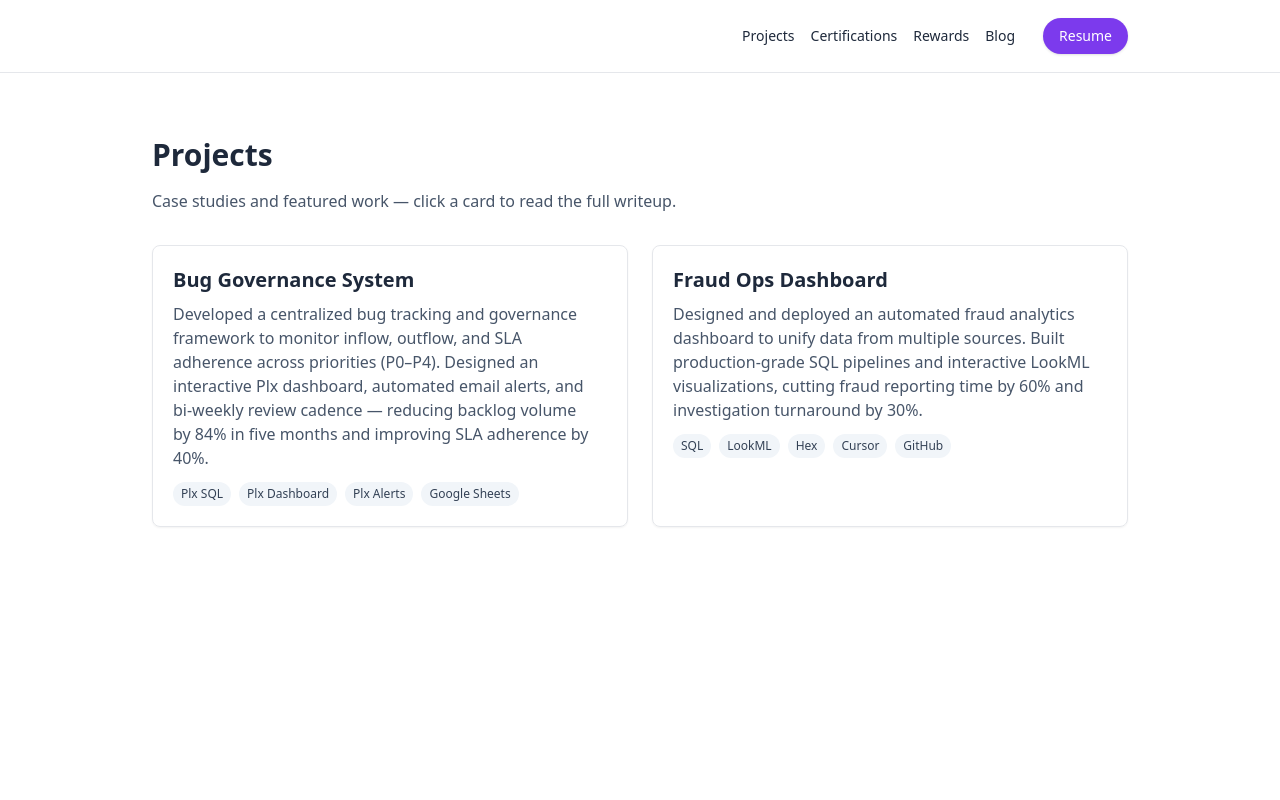
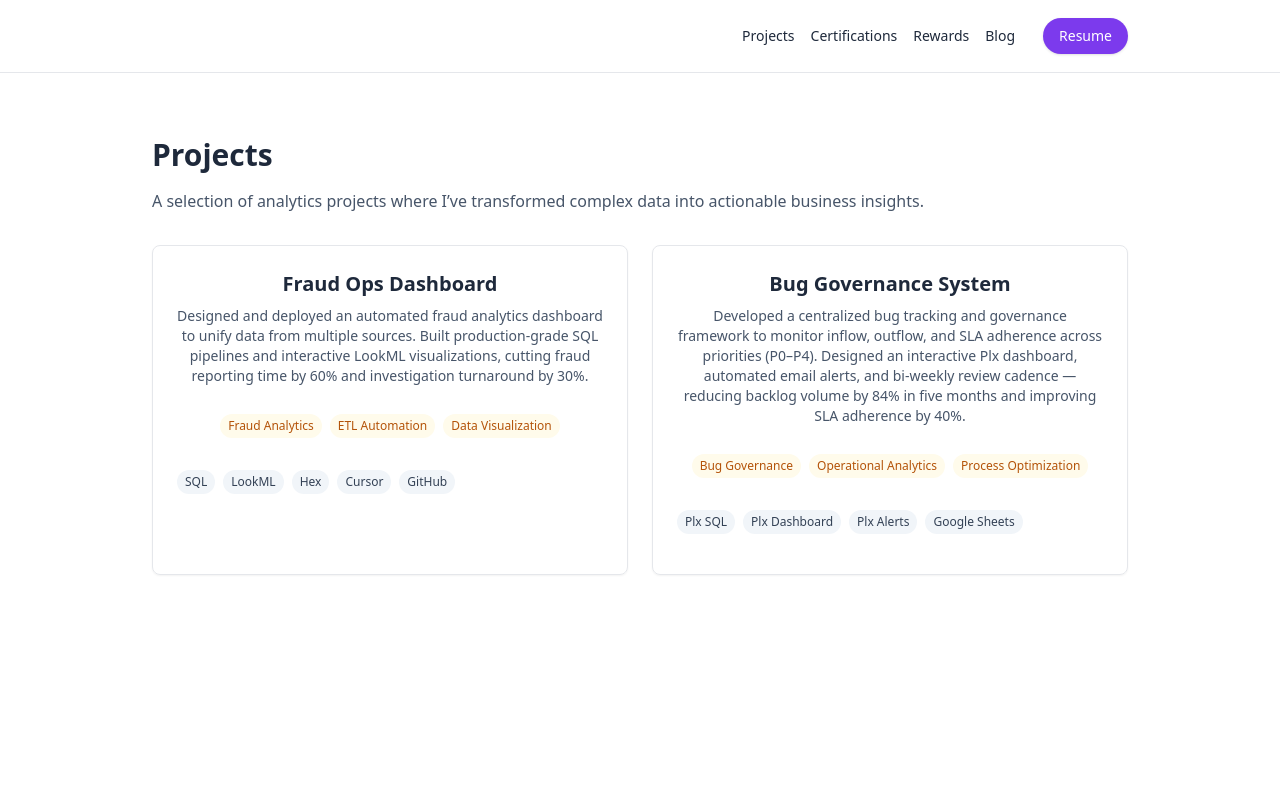
Before and after one commit to kottawartushar/tushar-web-site, a Next.js app: page /projects in a window 1280 px wide. Shown: the top 800 px of the page. Built offline with nearby package versions, Linux system fonts and the light colour scheme.

Commit message:
Modified files

```diff
--- a/app/projects/page.jsx
+++ b/app/projects/page.jsx
@@ -3,51 +3,87 @@ import { getAllFrontmatterFromFolder } from "../../lib/mdx";
 
 export const revalidate = 0;
 
+function normalizeArrayField(value) {
+  if (!value) return [];
+  if (Array.isArray(value)) return value;
+  // comma separated string -> array
+  return String(value).split(",").map((s) => s.trim()).filter(Boolean);
+}
+
 export default async function ProjectsPage() {
   const projects = getAllFrontmatterFromFolder("projects") || [];
 
+  // Sort priority:
+  // 1) numeric frontmatter.order (ascending)
+  // 2) date (newest first)
+  // 3) title alphabetical
   projects.sort((a, b) => {
+    const aOrder = Number.isFinite(Number(a.order)) ? Number(a.order) : Infinity;
+    const bOrder = Number.isFinite(Number(b.order)) ? Number(b.order) : Infinity;
+    if (aOrder !== bOrder) return aOrder - bOrder;
+
     if (a.date && b.date) return new Date(b.date) - new Date(a.date);
-    return 0;
+    const at = (a.title || a.slug || "").toLowerCase();
+    const bt = (b.title || b.slug || "").toLowerCase();
+    return at.localeCompare(bt);
   });
 
   return (
     <section className="min-h-screen py-16">
       <div className="max-w-5xl mx-auto px-6">
         <h1 className="text-3xl font-heading font-bold mb-4">Projects</h1>
-        <p className="text-slate-600 mb-8">Case studies and featured work — click a card to read the full writeup.</p>
+        <p className="text-slate-600 mb-8">A selection of analytics projects where I’ve transformed complex data into actionable business insights.</p>
 
         {projects.length === 0 ? (
           <div className="text-slate-600">No projects found in <code>/projects</code>.</div>
         ) : (
           <div className="grid grid-cols-1 md:grid-cols-2 gap-6">
-            {projects.map((p) => (
-              <article key={p.slug} className="border rounded-lg p-5 shadow-sm hover:shadow-md">
-                <div className="flex items-start justify-between gap-4">
-                  <div className="flex-1">
-                    <h3 className="text-xl font-semibold">
-                      <Link href={`/projects/${p.slug}`} className="hover:underline">
+            {projects.map((p) => {
+              const tech = normalizeArrayField(p.tech || p.tags);
+              const focus = normalizeArrayField(p.focus || p.focus_area || p.focusArea);
+
+              return (
+                <article key={p.slug} className="border rounded-lg p-6 shadow-sm hover:shadow-md transition-shadow">
+                  <div className="flex flex-col items-stretch gap-4">
+                    <div>
+                      <h3 className="text-xl font-semibold text-center mb-2">
+                        <Link href={`/projects/${p.slug}`} className="hover:underline inline-block">
                           {p.title || p.slug}
                         </Link>
                       </h3>
+                      {p.description && <p className="text-slate-600 text-sm text-center max-w-prose mx-auto">{p.description}</p>}
+                    </div>
 
-                    {p.description && <p className="text-slate-600 mt-2">{p.description}</p>}
+                    {/* focus area */}
+                    {focus.length > 0 && (
+                      <div className="flex justify-center mt-3 flex-wrap gap-2">
+                        {focus.map((f, i) => (
+                          <span key={i} className="text-xs px-2 py-1 bg-amber-50 rounded-full text-amber-700">
+                            {f}
+                          </span>
+                        ))}
+                      </div>
+                    )}
 
-                    <div className="mt-3 flex flex-wrap gap-2">
-                      {(p.tech || p.tags || []).slice(0, 6).map((t, i) => (
+                    {/* tech tags */}
+                    {tech.length > 0 && (
+                      <div className="mt-4 flex flex-wrap gap-2">
+                        {tech.map((t, i) => (
                           <span key={i} className="text-xs px-2 py-1 bg-slate-100 rounded-full text-slate-700">
                             {t}
                           </span>
                         ))}
                       </div>
+                    )}
                   </div>
 
-                  <div className="text-sm text-slate-500">
+                  {/* meta year on the right bottom */}
+                  <div className="mt-4 flex items-center justify-end text-sm text-slate-500">
                     {p.date ? new Date(p.date).getFullYear() : null}
                   </div>
-                </div>
                 </article>
-            ))}
+              );
+            })}
           </div>
         )}
       </div>
--- a/projects/bug_governance_system.md
+++ b/projects/bug_governance_system.md
@@ -2,7 +2,8 @@
 title: "Bug Governance System"
 description: "Developed a centralized bug tracking and governance framework to monitor inflow, outflow, and SLA adherence across priorities (P0–P4). Designed an interactive Plx dashboard, automated email alerts, and bi-weekly review cadence — reducing backlog volume by 84% in five months and improving SLA adherence by 40%."
 tech: ["Plx SQL", "Plx Dashboard", "Plx Alerts", "Google Sheets"]
-focus: ["Fraud Analytics | ETL Automation | Data Visualization"]
+focus: ["Bug Governance", "Operational Analytics", "Process Optimization"]
+order: 2
 ---
 
 
--- a/projects/fraud_ops_dashboard.md
+++ b/projects/fraud_ops_dashboard.md
@@ -2,7 +2,8 @@
 title: "Fraud Ops Dashboard"
 description: "Designed and deployed an automated fraud analytics dashboard to unify data from multiple sources. Built production-grade SQL pipelines and interactive LookML visualizations, cutting fraud reporting time by 60% and investigation turnaround by 30%."
 tech: ["SQL", "LookML", "Hex", "Cursor", "GitHub"]
-focus: ["Fraud Analytics | ETL Automation | Data Visualization"]
+focus: ["Fraud Analytics", "ETL Automation", "Data Visualization"]
+order: 1
 ---
 
 
```
Lines whose indentation alone changed are shown as unchanged.
